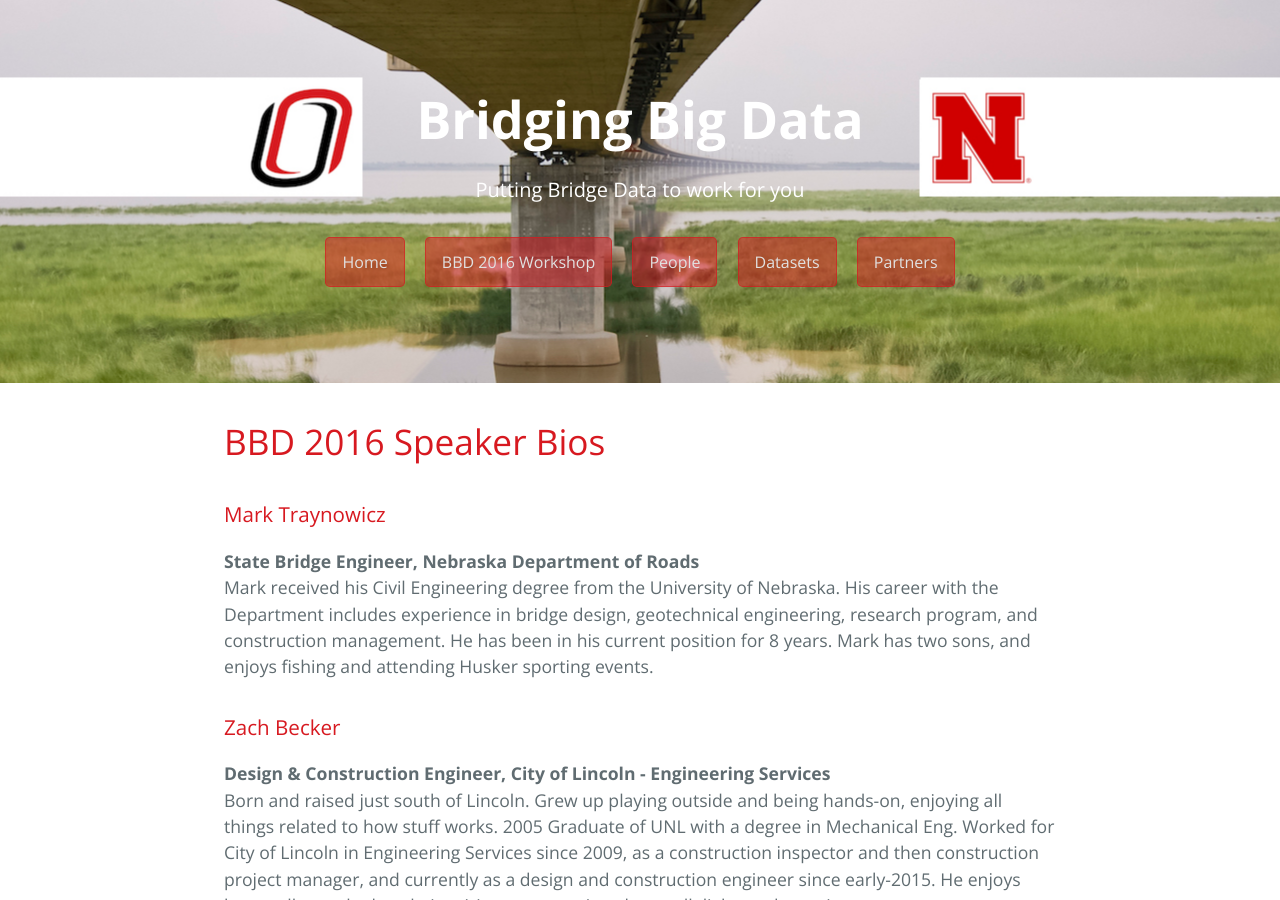
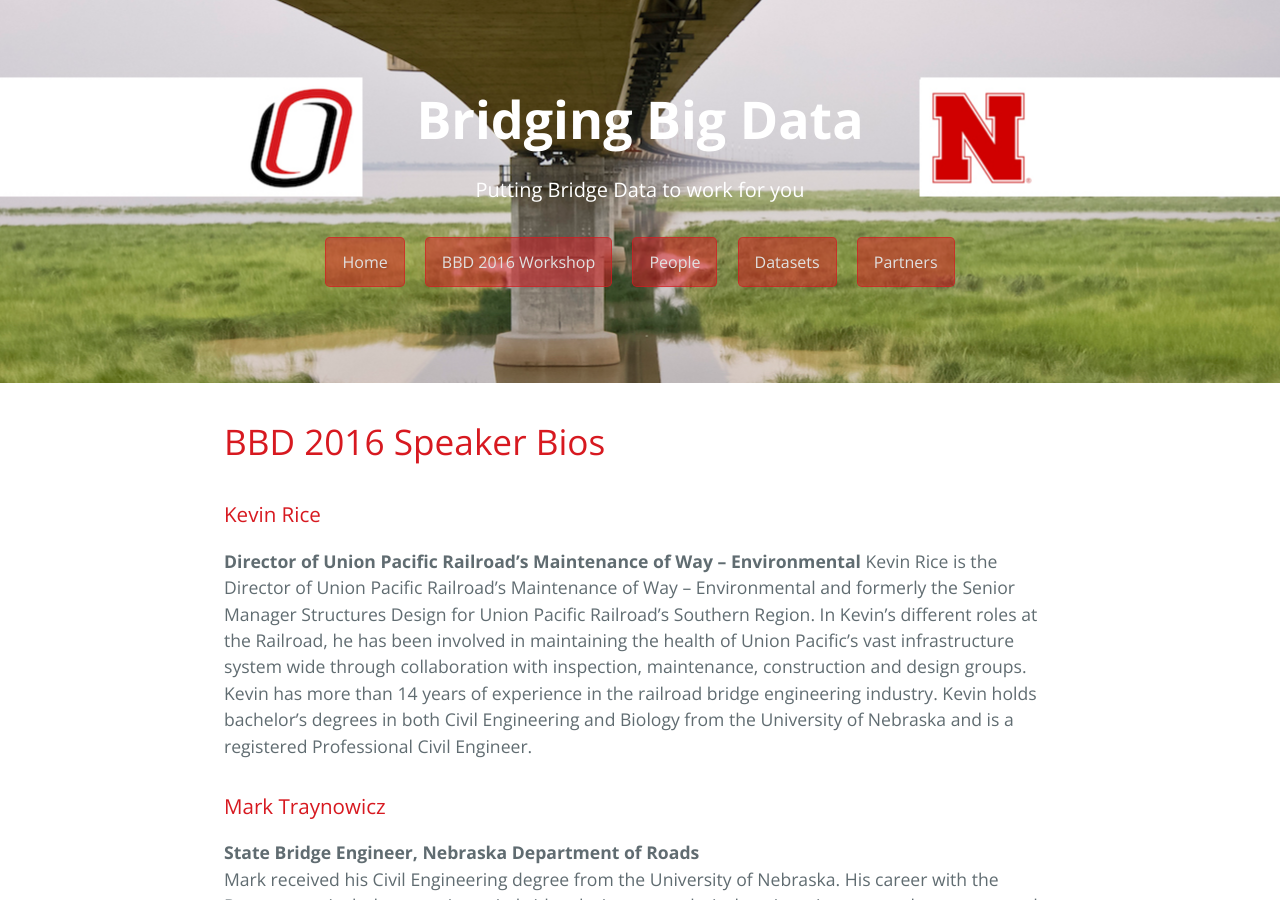
Before and after one commit to BridgingBigData/BridgingBigData.github.io, a Jekyll site: the page built from pages/bio.md, in a window 1280 px wide and 900 px high. Built offline with Jekyll 4.4.1, drawn with Linux system fonts in a browser that asks for light colours.

Commit message:
Update bio.md

```diff
--- a/pages/bio.md
+++ b/pages/bio.md
@@ -5,6 +5,10 @@
 ---
 
 # BBD 2016 Speaker Bios
+
+### Kevin Rice
+**Director of Union Pacific Railroad’s Maintenance of Way – Environmental**
+Kevin Rice is the Director of Union Pacific Railroad’s Maintenance of Way – Environmental and formerly the Senior Manager Structures Design for Union Pacific Railroad’s Southern Region. In Kevin’s different roles at the Railroad, he has been involved in maintaining the health of Union Pacific’s vast infrastructure system wide through collaboration with inspection, maintenance, construction and design groups. Kevin has more than 14 years of experience in the railroad bridge engineering industry. Kevin holds bachelor’s degrees in both Civil Engineering and Biology from the University of Nebraska and is a registered Professional Civil Engineer.
 
 ### Mark Traynowicz
 **State Bridge Engineer, Nebraska Department of Roads**
```
